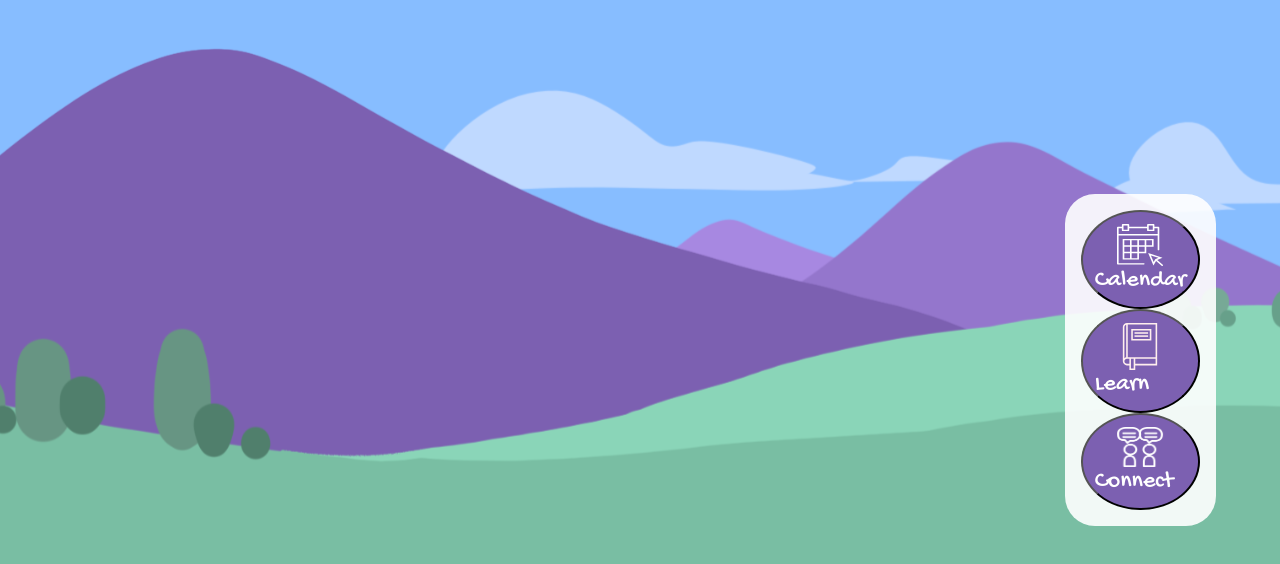
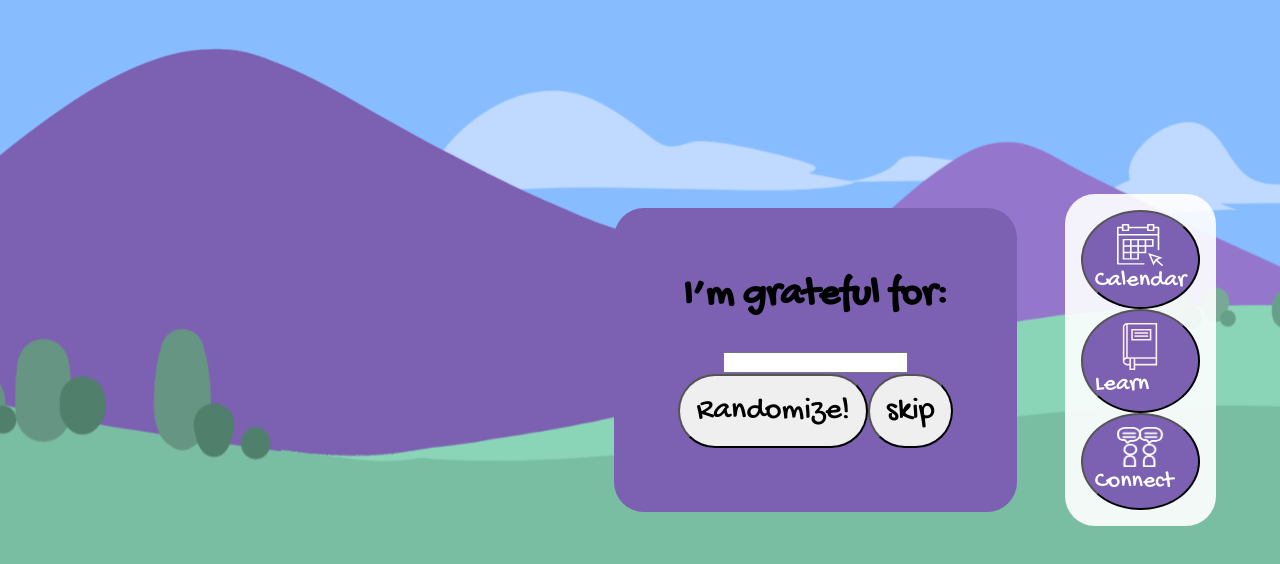
Before and after one commit to HiThereImCam/Euda, a React (Create React App) app: page / in a window 1280 px wide. Shown: the top 564 px of the page. Built offline with nearby package versions, Linux system fonts and the light colour scheme.

Commit message:
Grateful modal

```diff
--- a/src/App.css
+++ b/src/App.css
@@ -71,3 +71,22 @@ section{
   margin-right: 2em;
   margin-top: 1em;
 }
+
+.modalGrateful{
+  display:flex;
+  align-content: center;
+  justify-content: center;
+  margin: 0 auto;
+  background-color: #7C60B1;
+  border-radius: 30px;
+  padding: 4em 4em;
+}
+.modalGrateful h2{
+  margin-top: 0;
+}
+.buttonsGrateful > button {
+  padding: 0.5em;
+  border-radius: 55px;
+  font-family: 'Gochi Hand', cursive;
+  font-size: 2em;
+}
--- /dev/null
+++ b/src/Components/Grateful.js
@@ -0,0 +1,23 @@
+
+const Grateful = () => {
+
+    return(
+        <div className="modalGrateful">
+        <section>
+            <div>
+                <h2>I’m grateful for:</h2>
+            </div>
+            <input type="text"></input>
+            <div className="grid">
+            <div className="buttonsGrateful">
+                    <button>Randomize!</button>
+                    <button>skip</button>
+            </div>
+
+            </div>
+        </section>
+        </div>
+    )
+}
+
+export default Grateful;
--- a/src/Components/Modal.js
+++ b/src/Components/Modal.js
@@ -6,6 +6,7 @@ import Learn from "./Learn";
 import CalendarIcon from "../images/calendar-icon.svg";
 import Book from "../images/book.svg";
 import Conversation from "../images/conversation.png";
+import Grateful from "./Grateful";
 
 const Modal = () => {
     const [calendarClick, setCalendarClick] = useState(false)
@@ -21,6 +22,7 @@ const Modal = () => {
     return(
         <div className="container">
             <div className="modal">
+                <Grateful/>
                 {/* <CalendarMonthIcon sz={18} onClick={() => setCalendarClick(true)} /> */}
                 {calendarClick &&
                 <Calendar setCalendarClick={setCalendarClick} modalRef={modalRef}/> }
@@ -34,10 +36,10 @@ const Modal = () => {
                     <img src={CalendarIcon} alt="calendar"/>
                 Calendar</button>
                 <button onClick={() => setResourceClick(true)}>
-                <img src={Book} alt="calendar"/>
+                <img src={Book} alt="book"/>
                 Learn</button>
                 <button onClick={() => setConnectClick(true)}>
-                <img src={Conversation} alt="calendar"/>
+                <img src={Conversation} alt="connect"/>
                 Connect</button>
             </div>
 
--- a/src/index.css
+++ b/src/index.css
@@ -1,6 +1,9 @@
 @import url('https://fonts.googleapis.com/css2?family=Gochi+Hand&display=swap');
 body {
   margin: 0;
+}
+h2{
+  font-size: 2.5em;
 }
 h3{
   font-size: 1.8em;
@@ -9,7 +12,7 @@ p, a {
   font-size: 1.2em;
   color: #FFFF;
 }
-button{
+.buttons > button{
   display: flex;
   flex-direction: column;
   font-family: 'Gochi Hand', cursive;
```
